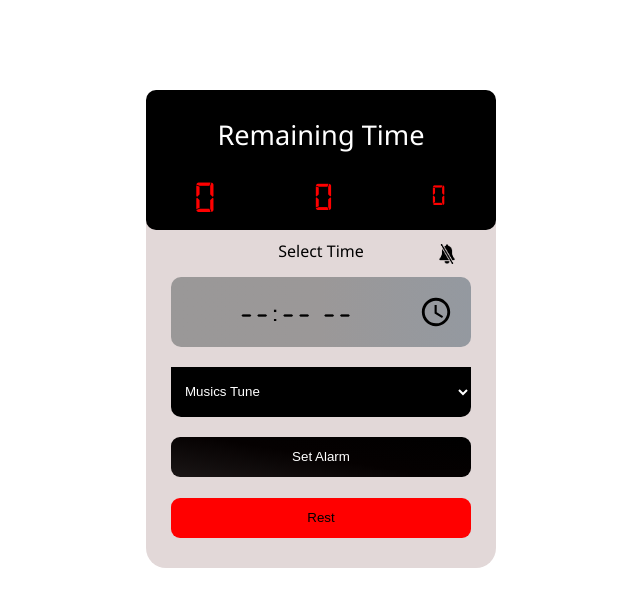
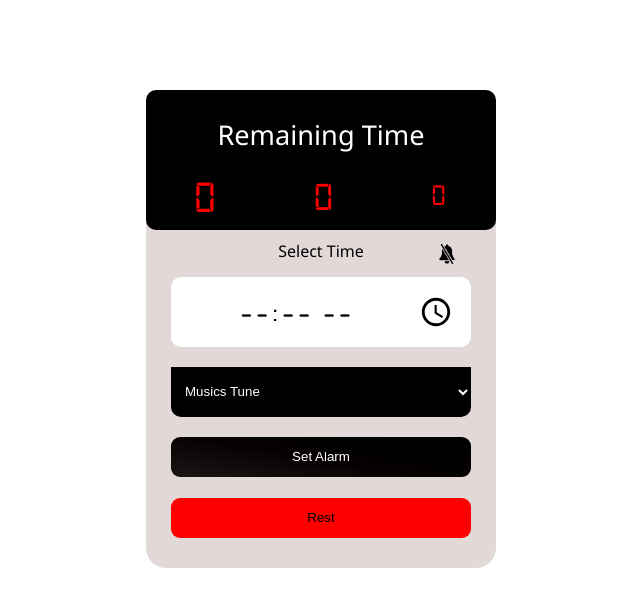
Before and after one commit to ahtisham774/AlarmApp, a plain HTML site: page index.html in a window 1280 px wide. Shown: the whole page, without its empty margins (319-959 px from the left). Drawn offline with Linux system fonts and the light colour scheme.

Commit message:
Update style.css

```diff
--- a/css/style.css
+++ b/css/style.css
@@ -50,8 +50,6 @@ body{
     border-radius: 10px ;
     outline:none;
     border: none;
-    background: linear-gradient(450deg,rgba(146, 145, 145, 0.9),rgb(155, 152, 152),#9499a0);
-    box-shadow:4px 10px 10px transparent,4px 6px 10px transparent,4px 4px 10px transparent,4px 4px 10px transparent;
     font-size:2rem;
 }
 .form{
```
